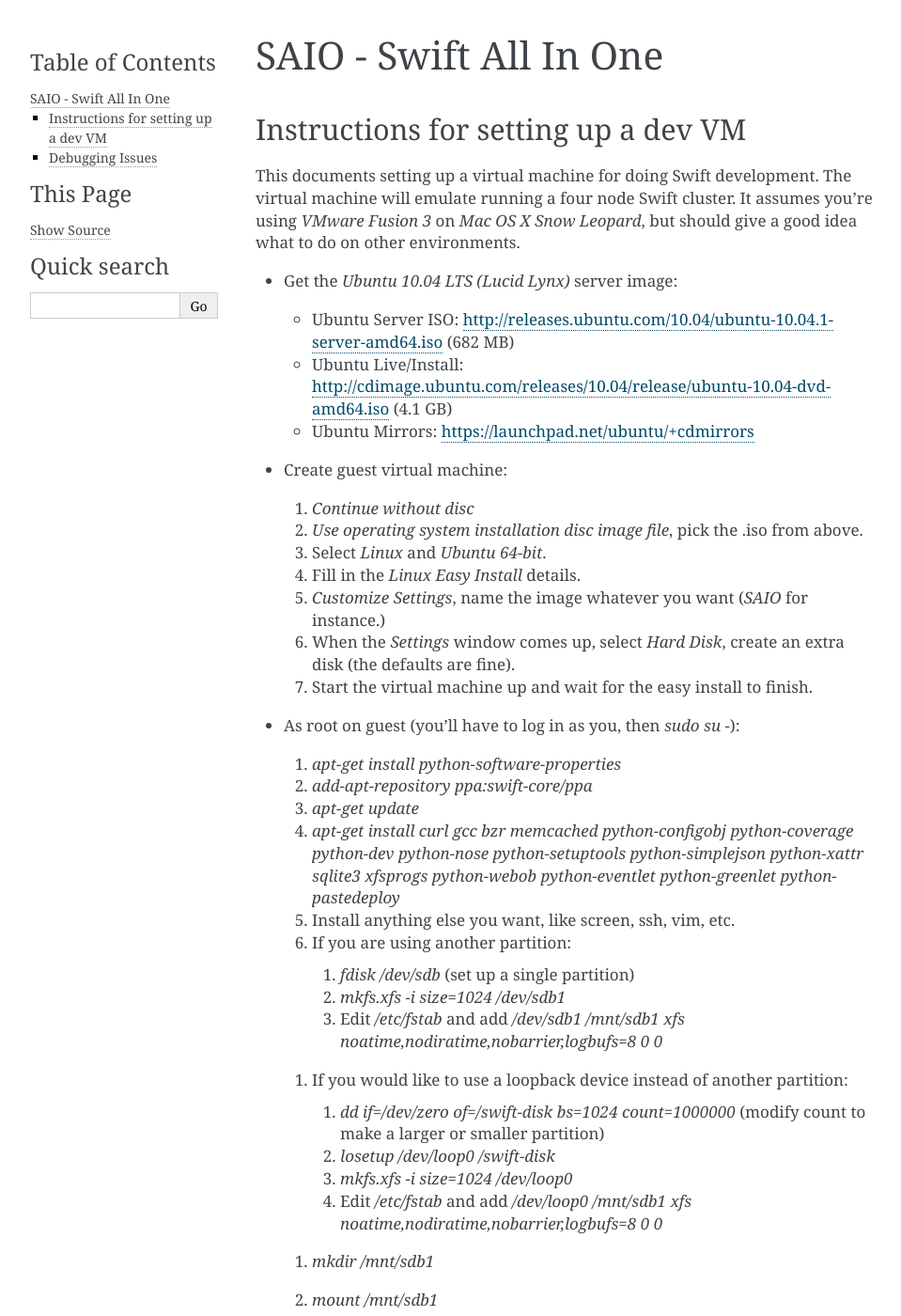
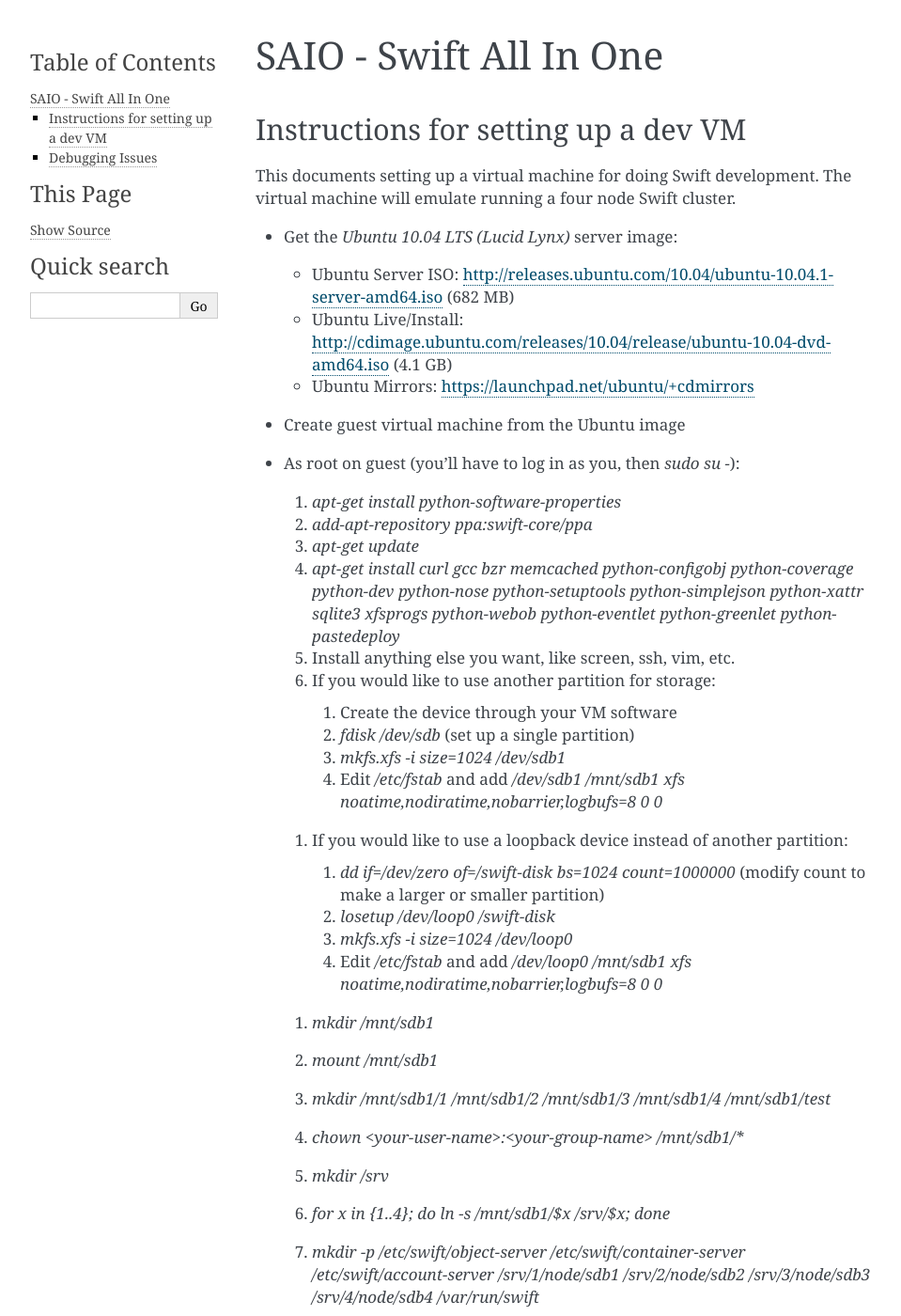
Before and after one commit to dmgerman/swift-token, a Sphinx documentation site: the page built from doc/source/development_saio.rst, in a window 1280 px wide and 1400 px high. Shown: the whole window at 94% size, without its empty margins (148-1107 px from the left). Built offline with Sphinx 7.4.7, drawn with Linux system fonts in a browser that asks for light colours; the version number could not be read and is left out.

Commit message:
Updated to be a bit more generic about the VM

```diff
--- a/doc/source/development_saio.rst
+++ b/doc/source/development_saio.rst
@@ -7,9 +7,7 @@
 ------------------------------------
 
 This documents setting up a virtual machine for doing Swift development. The
-virtual machine will emulate running a four node Swift cluster. It assumes
-you're using *VMware Fusion 3* on *Mac OS X Snow Leopard*, but should give a
-good idea what to do on other environments.
+virtual machine will emulate running a four node Swift cluster.
 
 * Get the *Ubuntu 10.04 LTS (Lucid Lynx)* server image:
 
@@ -17,20 +15,7 @@
   - Ubuntu Live/Install: http://cdimage.ubuntu.com/releases/10.04/release/ubuntu-10.04-dvd-amd64.iso (4.1 GB)
   - Ubuntu Mirrors: https://launchpad.net/ubuntu/+cdmirrors
 
-* Create guest virtual machine:
-
-  #. `Continue without disc`
-  #. `Use operating system installation disc image file`, pick the .iso
-     from above.
-  #. Select `Linux` and `Ubuntu 64-bit`.
-  #. Fill in the *Linux Easy Install* details.
-  #. `Customize Settings`, name the image whatever you want
-     (`SAIO` for instance.)
-  #. When the `Settings` window comes up, select `Hard Disk`, create an
-     extra disk (the defaults are fine).
-  #. Start the virtual machine up and wait for the easy install to
-     finish.
-
+* Create guest virtual machine from the Ubuntu image
 * As root on guest (you'll have to log in as you, then `sudo su -`):
 
   #. `apt-get install python-software-properties`
@@ -41,8 +26,9 @@
      python-xattr sqlite3 xfsprogs python-webob python-eventlet
      python-greenlet python-pastedeploy`
   #. Install anything else you want, like screen, ssh, vim, etc.
-  #. If you are using another partition:
+  #. If you would like to use another partition for storage:
 
+    #. Create the device through your VM software
     #. `fdisk /dev/sdb` (set up a single partition)
     #. `mkfs.xfs -i size=1024 /dev/sdb1`
     #. Edit `/etc/fstab` and add
```
